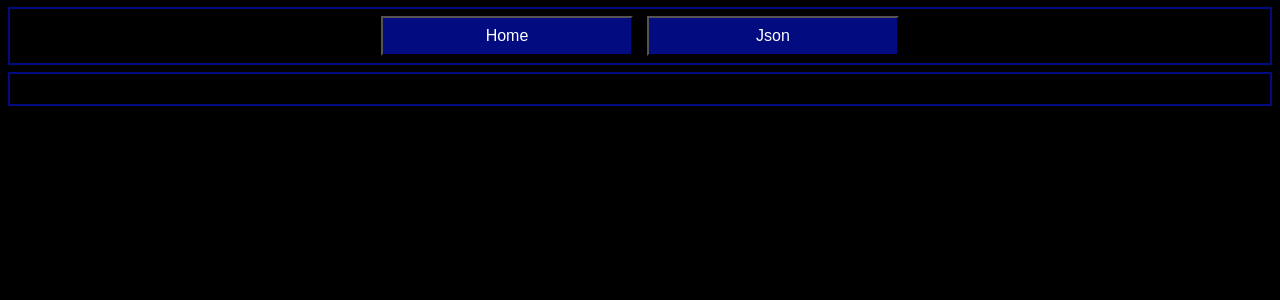
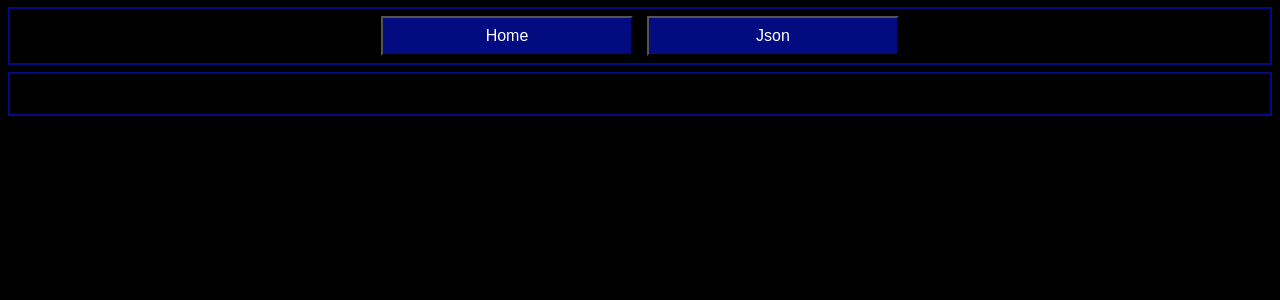
Before and after one commit to CodyNicholson/ISS_Tracking_Project, a Flask app: page /data-table in a window 1280 px wide. Shown: the part 85-385 px from the top of the page. Run offline with Flask 2, Linux system fonts and the light colour scheme; parts of the project's set-up code (start-up, migrations or seed data) failed here and were passed over.

Commit message:
Fixed border style padding top and added html viewport width

```diff
--- a/flask_app/static/css/data_style.css
+++ b/flask_app/static/css/data_style.css
@@ -59,7 +59,8 @@ html {
 
 .border-div {
     border: 2px solid rgb(2, 11, 128);
-    padding-bottom: 30px;
+    padding-top: 20px;
+    padding-bottom: 20px;
 }
 
 .data-table {
--- a/flask_app/templates/data.html
+++ b/flask_app/templates/data.html
@@ -2,8 +2,10 @@
 
 <head>
     <title>ISS Tracker Data Table</title>
+    <link rel="image_src" href="{{ url_for('static', filename='img/srcimg.jpg') }}">
     <link rel="stylesheet" href="{{ url_for('static', filename='css/data_style.css') }}" />
     <link rel="shortcut icon" href="{{ url_for('static', filename='favicon.ico') }}">
+    <meta name="viewport" content="width=device-width,initial-scale=1">
 </head>
 
 <body>
```
